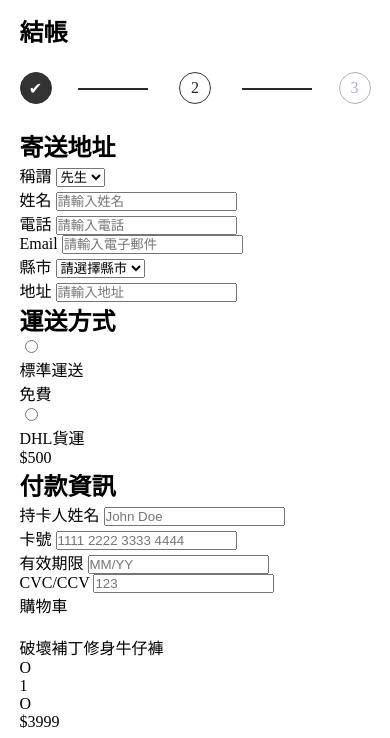
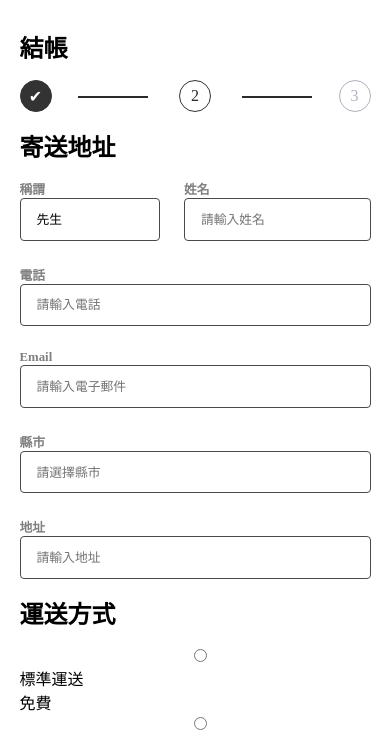
Before and after one commit to chacowang0125/alpha-Shop, a website built with webpack: page index.html in a window 390 px wide. Shown: the part 43-781 px from the top of the page. Built offline with nearby package versions, Linux system fonts and the light colour scheme.

Commit message:
feat: mobile formpart_destionation layout

```diff
--- a/index.html
+++ b/index.html
@@ -57,7 +57,7 @@
                         <div class="part">
                             <div class="part-title title">寄送地址</div>
                             <div class="part-content__destionation">
-                                <div class="form-row">
+                                <div class="form-row form-row__title">
                                     <label class="form-title" for="title">稱謂</label>
                                     <select name="title" id="title" required>
 																			<option value="mrs">先生</option>
@@ -65,22 +65,22 @@
 																			<option value="miss">小姐</option>
 																		</select>
                                 </div>
-                                <div class="form-row">
+                                <div class="form-row form-row__name">
                                     <label class="form-title" for="name">姓名</label>
                                     <input type="text" id="name" placeholder="請輸入姓名">
                                 </div>
-                                <div class="form-row">
+                                <div class="form-row form-row__phone">
                                     <label class="form-title" for="phone">電話</label>
                                     <input type="tel" id="phone" placeholder="請輸入電話">
                                 </div>
-                                <div class="form-row">
+                                <div class="form-row form-row__email">
                                     <label class="form-title" for="email">Email</label>
                                     <input type="email" id="email" placeholder="請輸入電子郵件">
                                 </div>
-                                <div class="form-row">
+                                <div class="form-row form-row__region">
                                     <label class="form-title" for="region">縣市</label>
-                                    <select name="region" id="region">
-																				<option value="" disabled selected>請選擇縣市</option>
+                                    <select name="region" id="region" required>
+																				<option value="" selected disabled>請選擇縣市</option>
 									                      <option value="taipei-city">台北市</option>
 									                      <option value="new-taipei-city">新北市</option>
 									                      <option value="taoyuan-city">桃園市</option>
@@ -105,7 +105,7 @@
 									                      <option value="chiayi-city">嘉義市</option>
 																		</select>
                                 </div>
-                                <div class="form-row">
+                                <div class="form-row form-row__address">
                                     <label class="form-title" for="address">地址</label>
                                     <input type="text" id="address" placeholder="請輸入地址">
                                 </div>
--- a/src/scss/main.scss
+++ b/src/scss/main.scss
@@ -217,11 +217,11 @@ main {
     .title {
         font-size: 1.5rem;
         font-weight: 700;
+        padding: 1rem 0;
     }
 }
 
 .stepper-panel {
-    margin: 1.5rem 0;
     display: flex;
     .step {
         flex: 1;
@@ -284,3 +284,59 @@ main {
         }
     }
 }
+
+.form-panel {
+    .form-title {
+        display: block;
+        font-weight: 700;
+        font-size: 0.8rem;
+        color: $form-input;
+    }
+    input,
+    select {
+        width: 100%;
+        border: 1px solid $form-border;
+        border-radius: 4px;
+        font-size: 0.8rem;
+        font-weight: 400;
+        padding: 0.8rem 1rem;
+    }
+    select {
+        -webkit-appearance: none;
+        cursor: pointer;
+        background-color: transparent;
+        &:invalid {
+            color: #747474;
+        }
+    }
+}
+
+.part {
+    .part-content__destionation {
+        display: grid;
+        grid-template-columns: 40% 1fr;
+        grid-template-rows: repeat (5, 1fr);
+        grid-gap: 1.5rem;
+        grid-template-areas: "title name" "phone phone" "email email" "region region" "address address";
+        .form-row {
+            &__title {
+                grid-area: title;
+            }
+            &__name {
+                grid-area: name;
+            }
+            &__phone {
+                grid-area: phone;
+            }
+            &__email {
+                grid-area: email;
+            }
+            &__region {
+                grid-area: region;
+            }
+            &__address {
+                grid-area: address;
+            }
+        }
+    }
+}
```
Also changed, not shown: dist/main.css, 1 other file.
